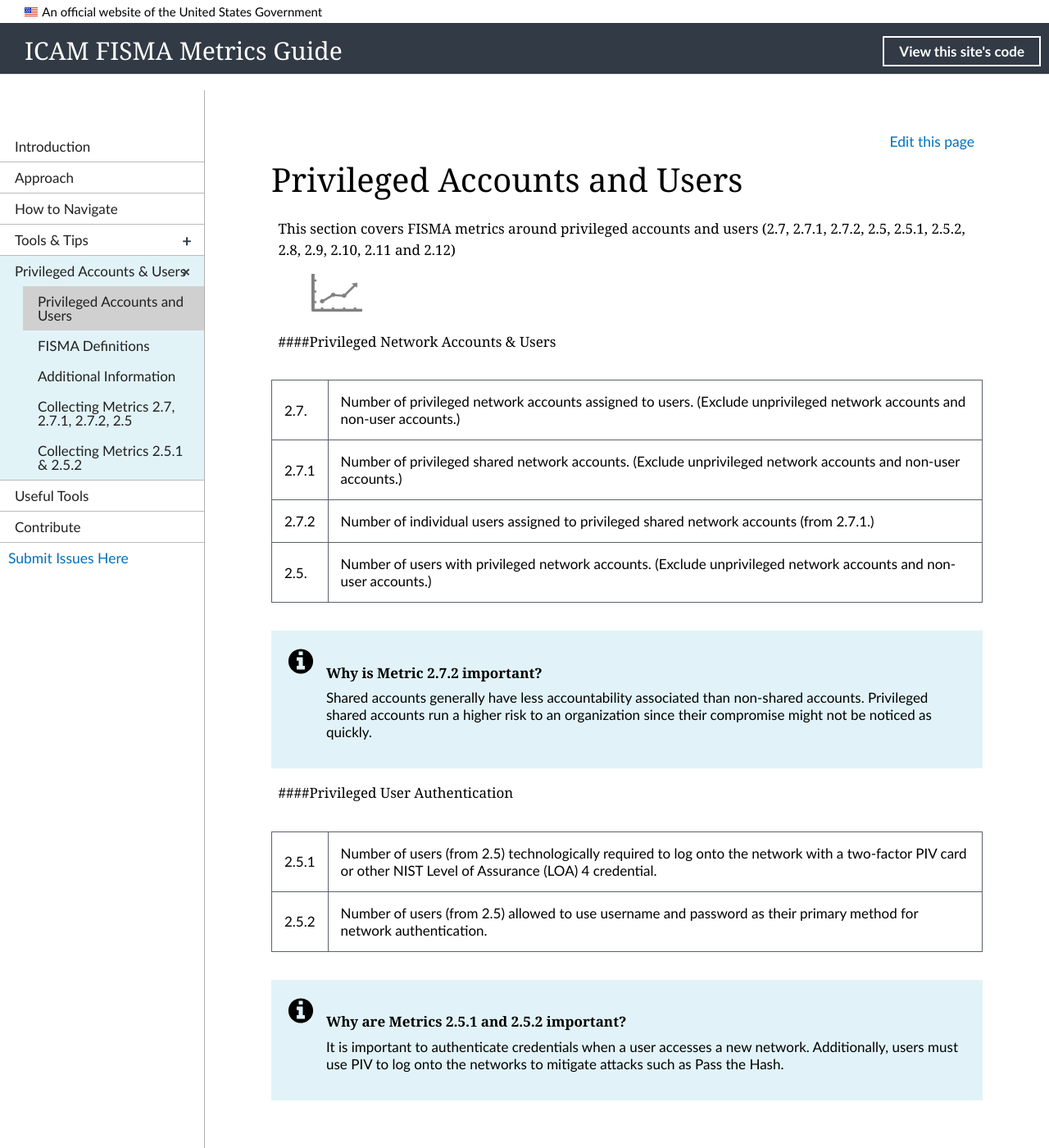
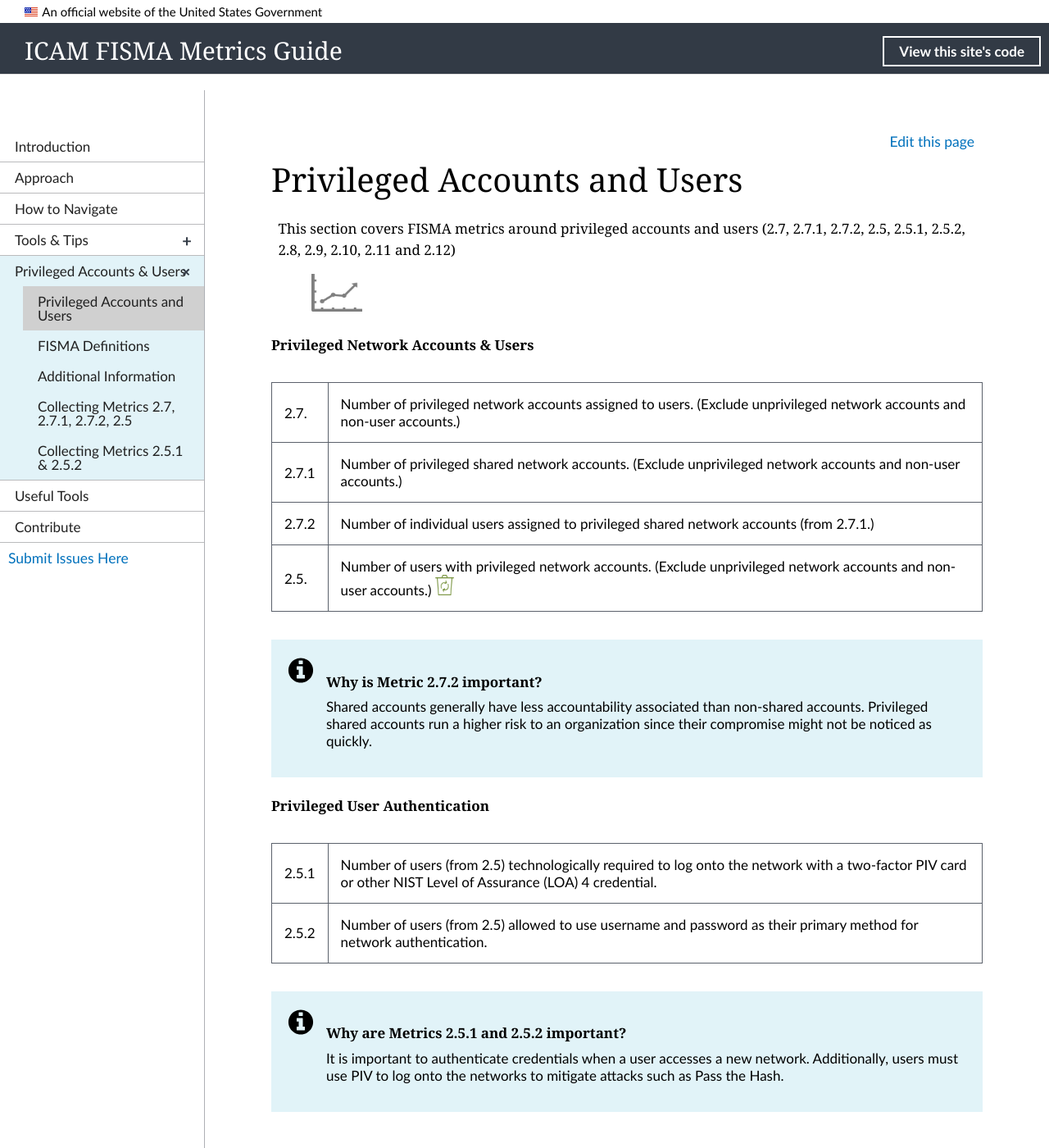
Before and after one commit to GSA/icam-fisma, a Jekyll site: the page built from _priv-mgmt/01_main-priv.md, in a window 1280 px wide and 1400 px high. Shown: the whole window at 82% size. Built offline with Jekyll 4.4.1, drawn with Linux system fonts in a browser that asks for light colours; nearby versions of some CDN libraries.

Commit message:
get up to date from failed merge

```diff
--- a/_priv-mgmt/01_main-priv.md
+++ b/_priv-mgmt/01_main-priv.md
@@ -8,12 +8,12 @@ This section covers FISMA metrics around privileged accounts and users (2.7, 2.7
 
 >![Chart logo](../img/graph.png){:style="width:8%;"}
 
-####Privileged Network Accounts & Users
+#### Privileged Network Accounts & Users
 
 | 2.7. | Number of privileged network accounts assigned to users. (Exclude unprivileged network accounts and non-user accounts.)
 | 2.7.1 | Number of privileged shared network accounts. (Exclude unprivileged network accounts and non-user accounts.)
 | 2.7.2 | Number of individual users assigned to privileged shared network accounts (from 2.7.1.)
-| 2.5. | Number of users with privileged network accounts. (Exclude unprivileged network accounts and non-user accounts.)
+| 2.5. | Number of users with privileged network accounts. (Exclude unprivileged network accounts and non-user accounts.) ![Chart logo](../img/recycle.png){:style="width:3%;"}
 
 <div class="usa-alert usa-alert-info">
   <div class="usa-alert-body">
@@ -22,7 +22,7 @@ This section covers FISMA metrics around privileged accounts and users (2.7, 2.7
 </div>
 </div>
 
-####Privileged User Authentication
+#### Privileged User Authentication
 
 | 2.5.1 | Number of users (from 2.5) technologically required to log onto the network with a two-factor PIV card or other NIST Level of Assurance (LOA) 4 credential.
 | 2.5.2| Number of users (from 2.5) allowed to use username and password as their primary method for network authentication.
```
